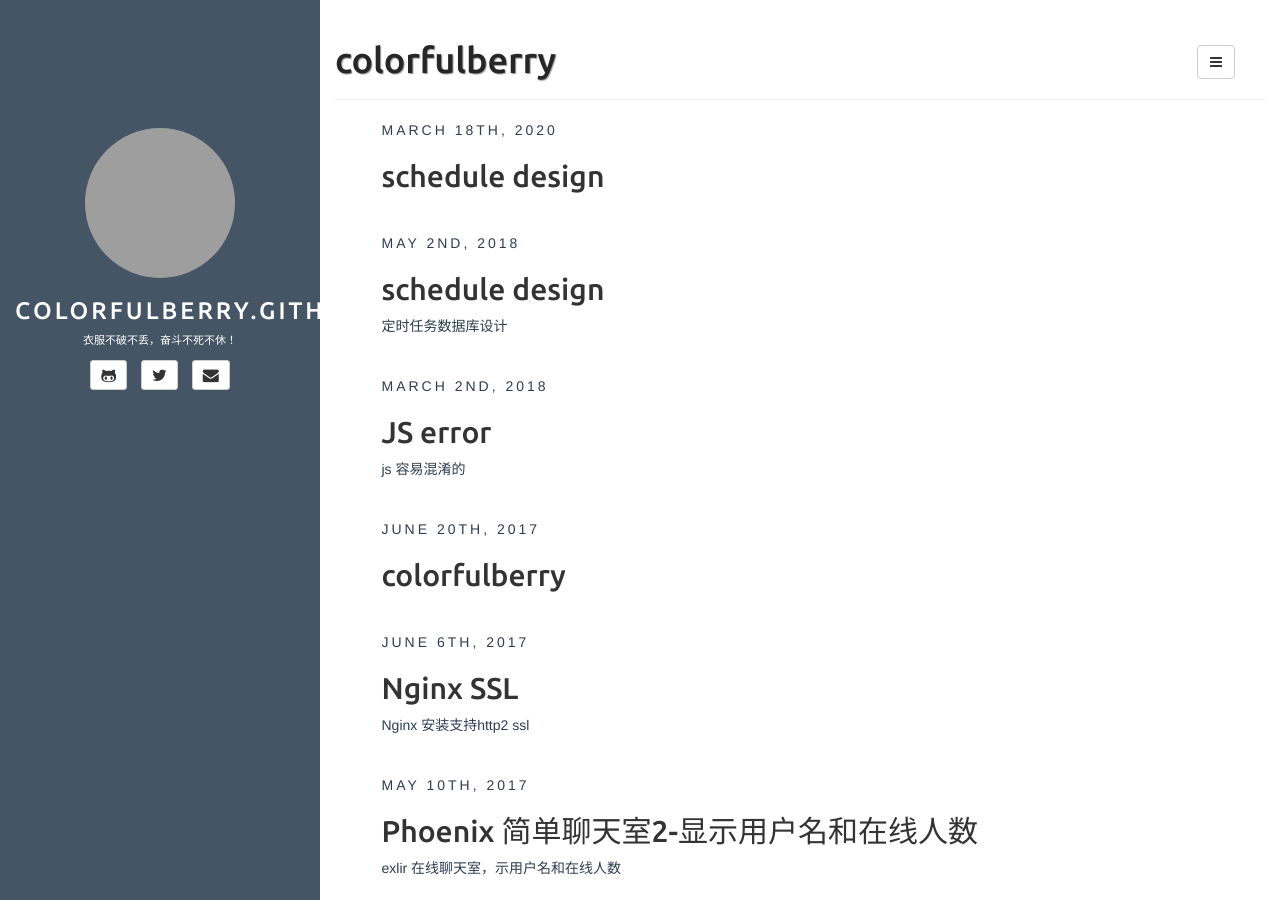
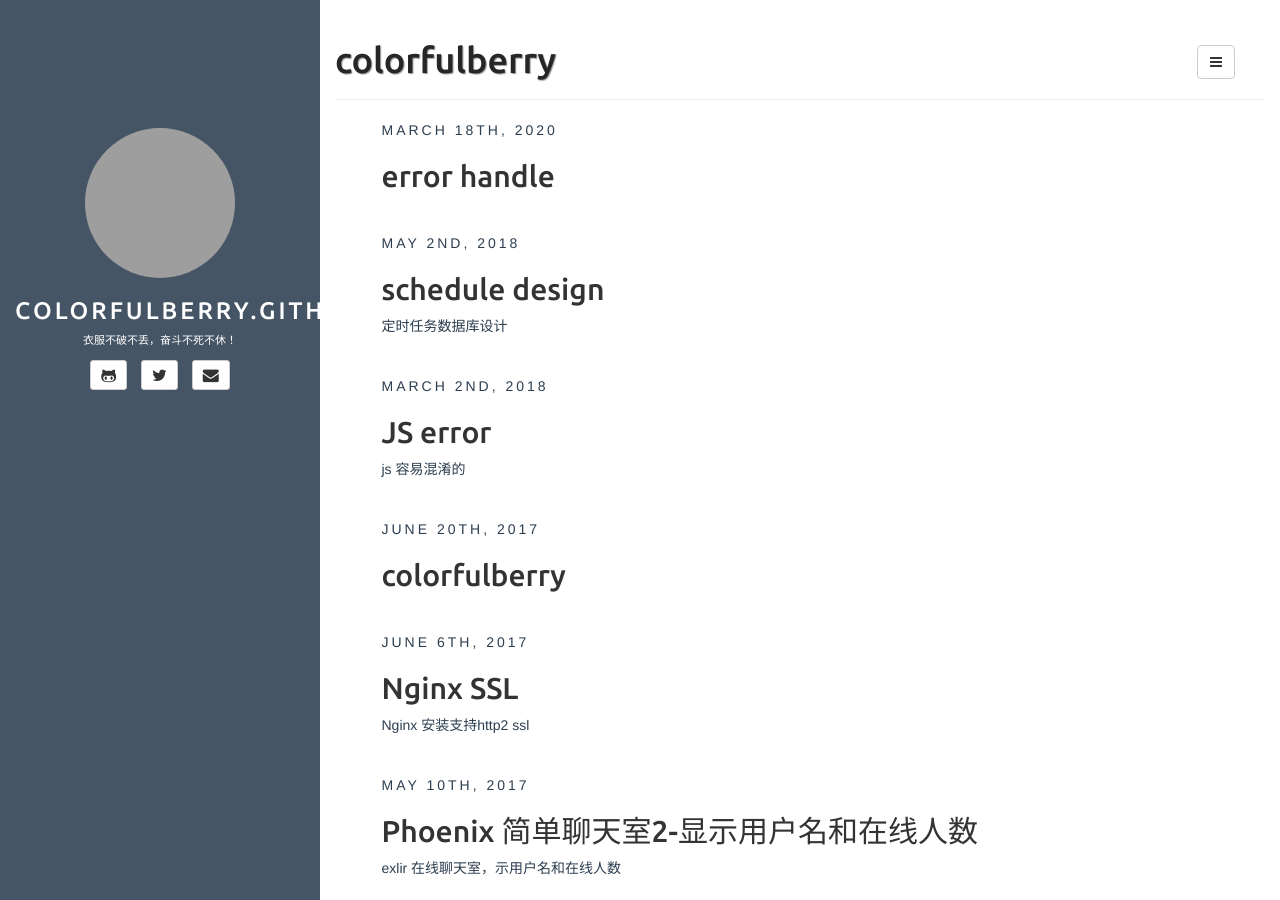
Before and after one commit to colorfulberry/colorfulberry.github.io, a Jekyll site: the page built from index.html, in a window 1280 px wide and 900 px high. Built offline with Jekyll 4.4.1, drawn with Linux system fonts in a browser that asks for light colours; the list of posts is cut into pages by our own code; some of the changed lines change nothing that is shown; grey boxes are pictures that could not be loaded.

Commit message:
feat: improve the error

````diff
--- a/_posts/2020-03-18-errors-handle.md
+++ b/_posts/2020-03-18-errors-handle.md
@@ -1,6 +1,6 @@
 ---
 layout: post
-title: schedule design
+title: error handle
 categories: [error]
 tags: [centos ubuntu ]
 comments: true
@@ -10,9 +10,9 @@
 
 # /bin/tar: Argument list too long
 ```
-find . -name '*.txt' -print >/tmp/ficheiros
+find . -maxdepth 1 -name '*.txt' -print >/tmp/ficheiros
 tar -cvzf textfiles.tar.gz --files-from /tmp/ficheiros
-find . -name '*.txt' | xargs rm -v
+find . -maxdepth 1 -name '*.txt' | xargs rm -v
 ```
 
 # puma deploy can not restart some version
````
